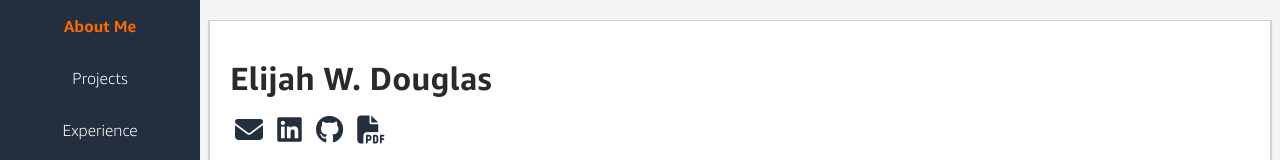
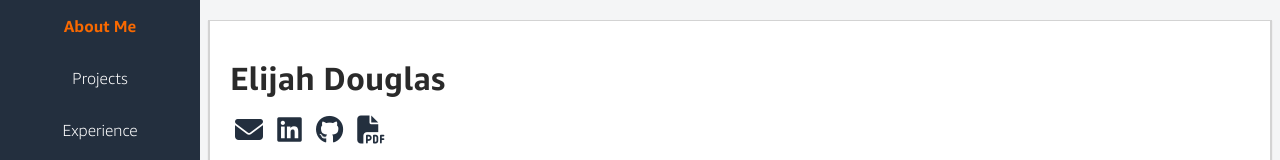
Before and after one commit to ELiGRP/CloudResumeChallenge, a website: page FrontEnd/index.html in a window 1280 px wide. Shown: the top 160 px of the page. Drawn offline with Linux system fonts and the light colour scheme; no server answers.

Commit message:
change name on index

```diff
--- a/FrontEnd/index.html
+++ b/FrontEnd/index.html
@@ -29,7 +29,7 @@
 </div>
 
 	<div class="header">
-		<h1>Elijah W. Douglas</h1>
+		<h1>Elijah Douglas</h1>
 		<span><a href="mailto:elijahdouglas1997@gmail.com"><i class="fa-solid fa-envelope"></i></a>
 		<a href="https://www.linkedin.com/in/elijah-douglas/"><i class="fa-brands fa-linkedin"></i></a>
 		<a href="https://github.com/ELiGRP"><i class="fa-brands fa-github";></i></a>
```
